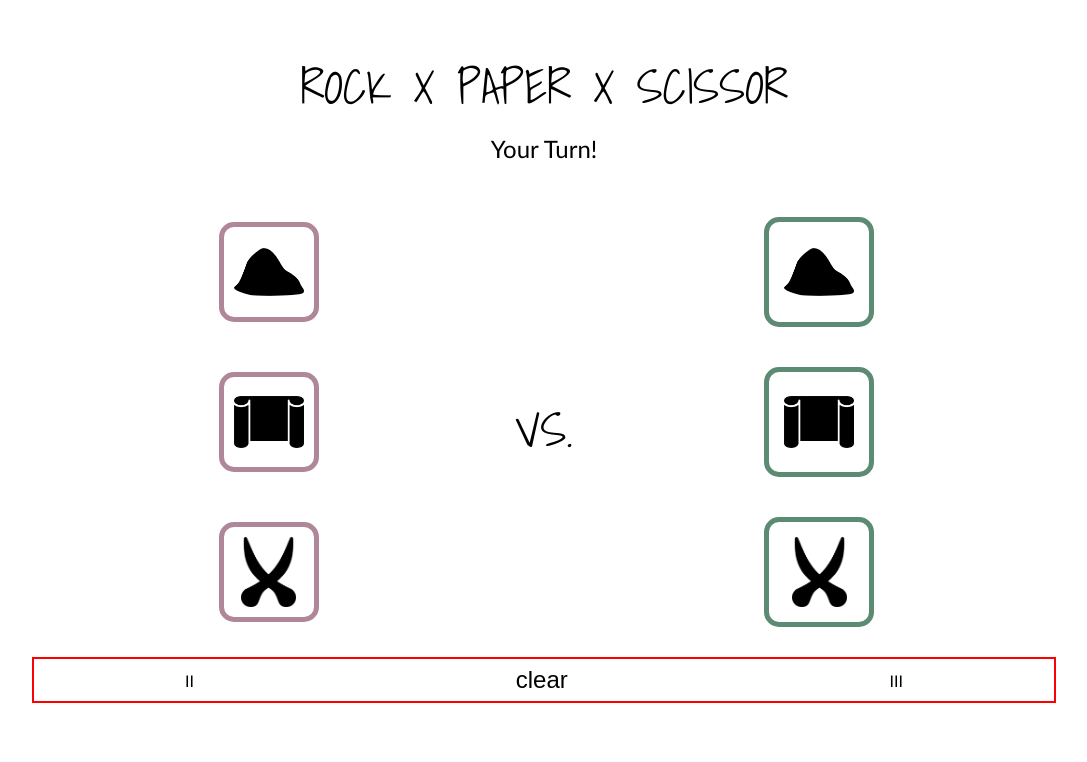
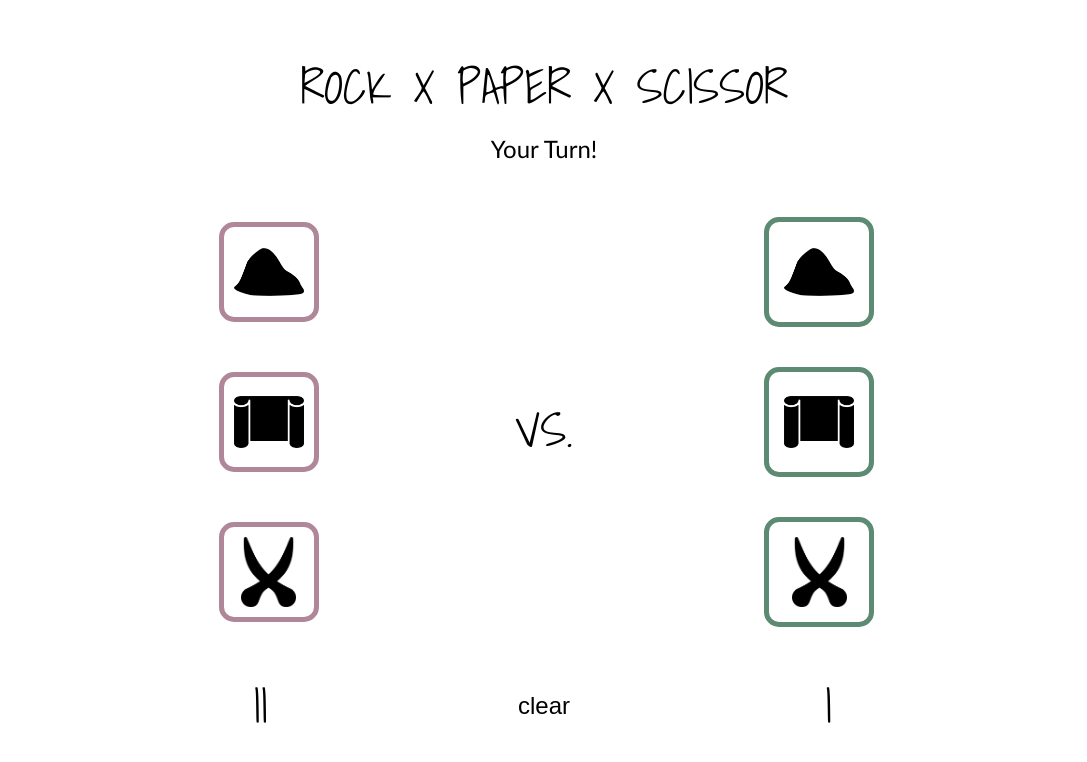
Before and after one commit to emze77/rock-paper-scissor, a plain HTML site: page index.html in a window 1280 px wide. Shown: the whole page, without its empty margins (96-1183 px from the left). Drawn offline with Linux system fonts and the light colour scheme.

Commit message:
feature: counter inline with symbols

```diff
--- a/index.html
+++ b/index.html
@@ -42,10 +42,19 @@
             </div>
         </div>
     </section>
+    <section id="counterArea">
+        <div id="counterPlayer" class="sideArea counter">II</div>
+        <div class="midArea">
+            <button type="button" id="clear" class="">clear</button>
+        </div>
+        <div id="counterComputer" class="sideArea counter">I</div>
+    </section>
+
+
     <section id="ending">
-        <div id="counterPlayer" class="counter">II</div>
-        <button type="button" id="clear" class="">clear</button>
-        <div id="counterComputer" class="counter">III</div>
+        <!-- <div id="counterPlayer" class="counter">II</div>
+
+        <div id="counterComputer" class="counter">III</div> -->
         <!-- <div id="promptPlayerChoice"></div>
         <div id="promptComputerChoice"></div> -->
     </section>
--- a/rps.js
+++ b/rps.js
@@ -9,8 +9,8 @@ const playerButtons = document.querySelectorAll(".playerButton")
 const computerButtons = document.querySelectorAll(".computerButton")
 
 let introductionText = document.querySelector("#introductionText");
-// let promptPlayerChoice = document.querySelector("#promptPlayerChoice");
-// let promptComputerChoice = document.querySelector("#promptComputerChoice");
+let playerCounter = document.querySelector("#counterPlayer");
+let computerCounter = document.querySelector("#counterComputer");
 let promptScore = document.querySelector("#score");
 let clear = document.querySelector("#clear");
 
--- a/styles.css
+++ b/styles.css
@@ -28,7 +28,7 @@ h1, #vs {
     text-align: center;
 }
 
-#warArea {
+#warArea, #counterArea {
     display: flex;
 
     /* height: 400px; */
@@ -87,7 +87,13 @@ h1, #vs {
     display: flex;
     justify-content: space-around ;
     align-items: center;
-    border: 2px solid red;
+    /* border: 2px solid red; */
+}
+
+.counter {
+    font-family: "Shadows Into Light", cursive;
+    font-weight: 400;
+    font-size: 3em;
 }
 
 #clear {
```
